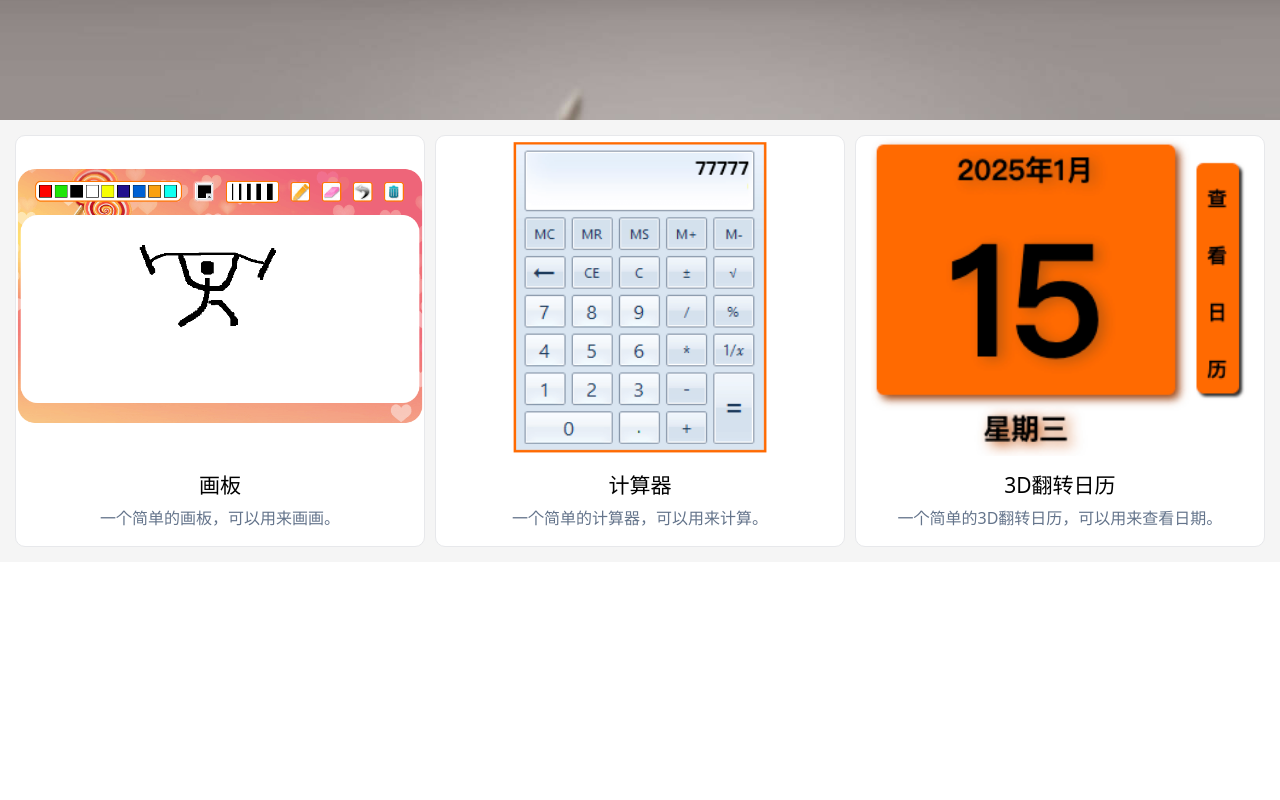
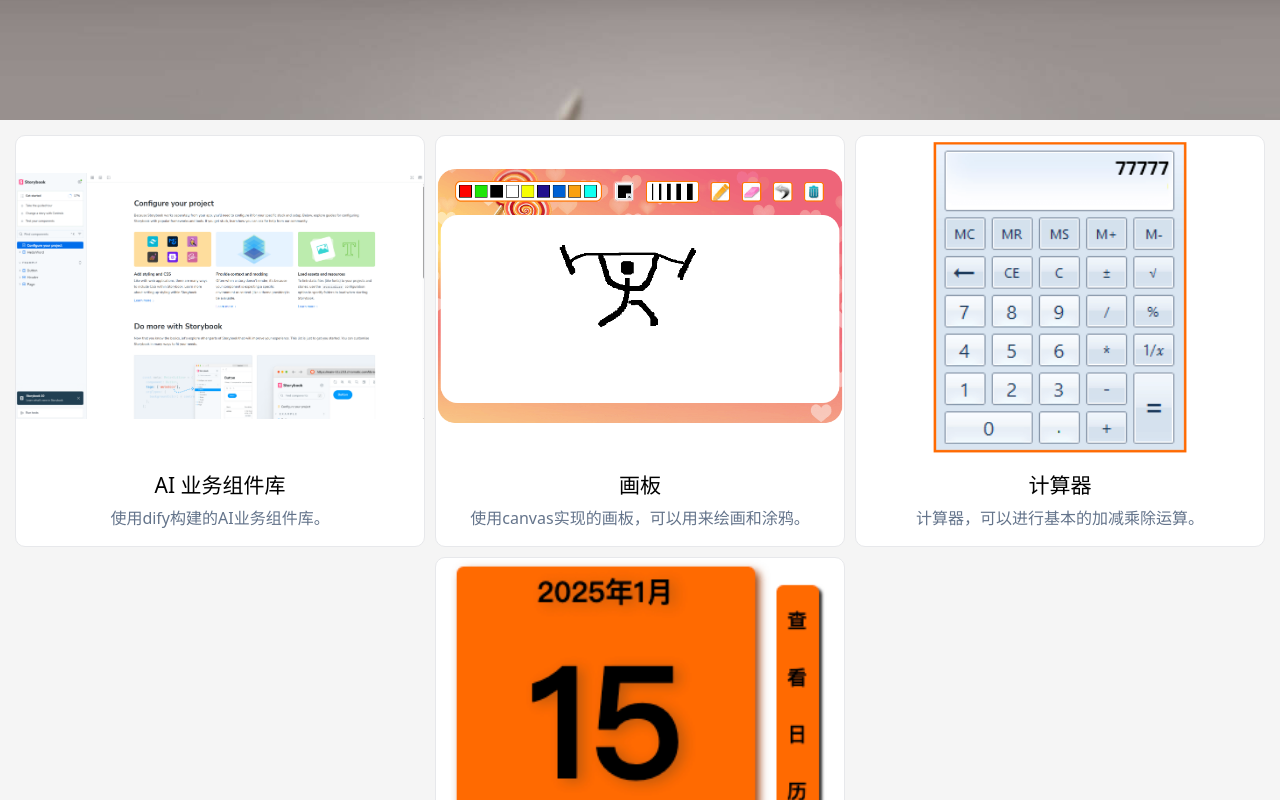
Before and after one commit to smilv/smilv.github.io, a Nuxt app: page / in a window 1280 px wide. Shown: the part 3880-4680 px from the top of the page. Before the commit the page ends 4442 px from the top, so only its background shows below. Built offline with nearby package versions, Linux system fonts and the light colour scheme.

Commit message:
add biz-components

```diff
--- a/pages/index.vue
+++ b/pages/index.vue
@@ -2,20 +2,26 @@
 defineOptions({ name: "Index" });
 const cardList = [
   {
+    title: "AI 业务组件库",
+    description: "使用dify构建的AI业务组件库。",
+    image: "biz_components.png",
+    link: "/storybook-static/index.html",
+  },
+  {
     title: "画板",
-    description: "一个简单的画板，可以用来画画。",
+    description: "使用canvas实现的画板，可以用来绘画和涂鸦。",
     image: "drawing_board.png",
     link: "/infancy/drawingBoard.html",
   },
   {
     title: "计算器",
-    description: "一个简单的计算器，可以用来计算。",
+    description: "计算器，可以进行基本的加减乘除运算。",
     image: "calculator.png",
     link: "/infancy/calculator.html",
   },
   {
     title: "3D翻转日历",
-    description: "一个简单的3D翻转日历，可以用来查看日期。",
+    description: "3D翻转日历，可以显示当前日期和时间。",
     image: "calendar.png",
     link: "/infancy/3DrevolveCalendar.html",
   },
```
Also changed, not shown: public/images/card/biz_components.png (added), 1 other file (tests, documents, lock files or other folders).
